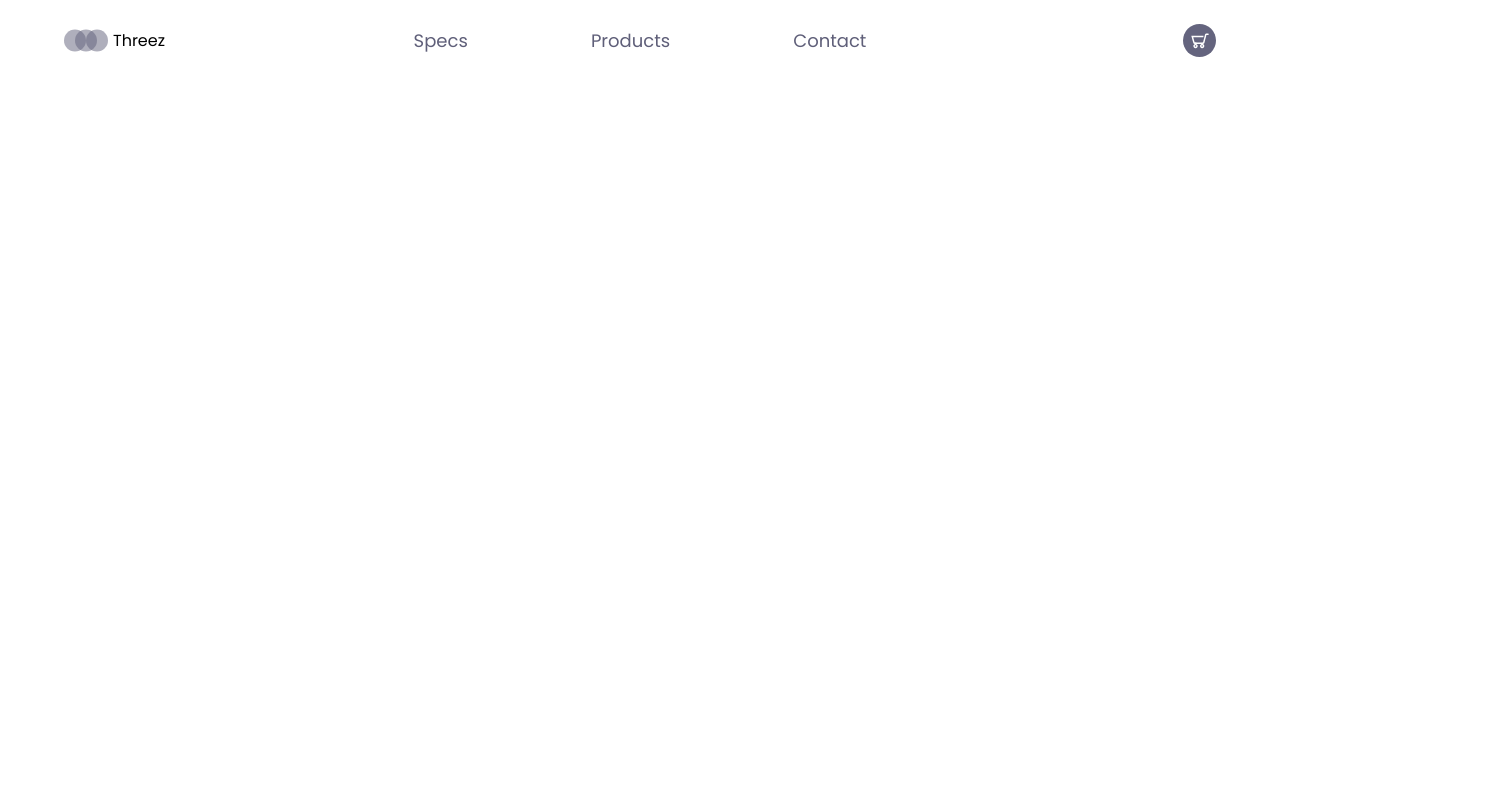
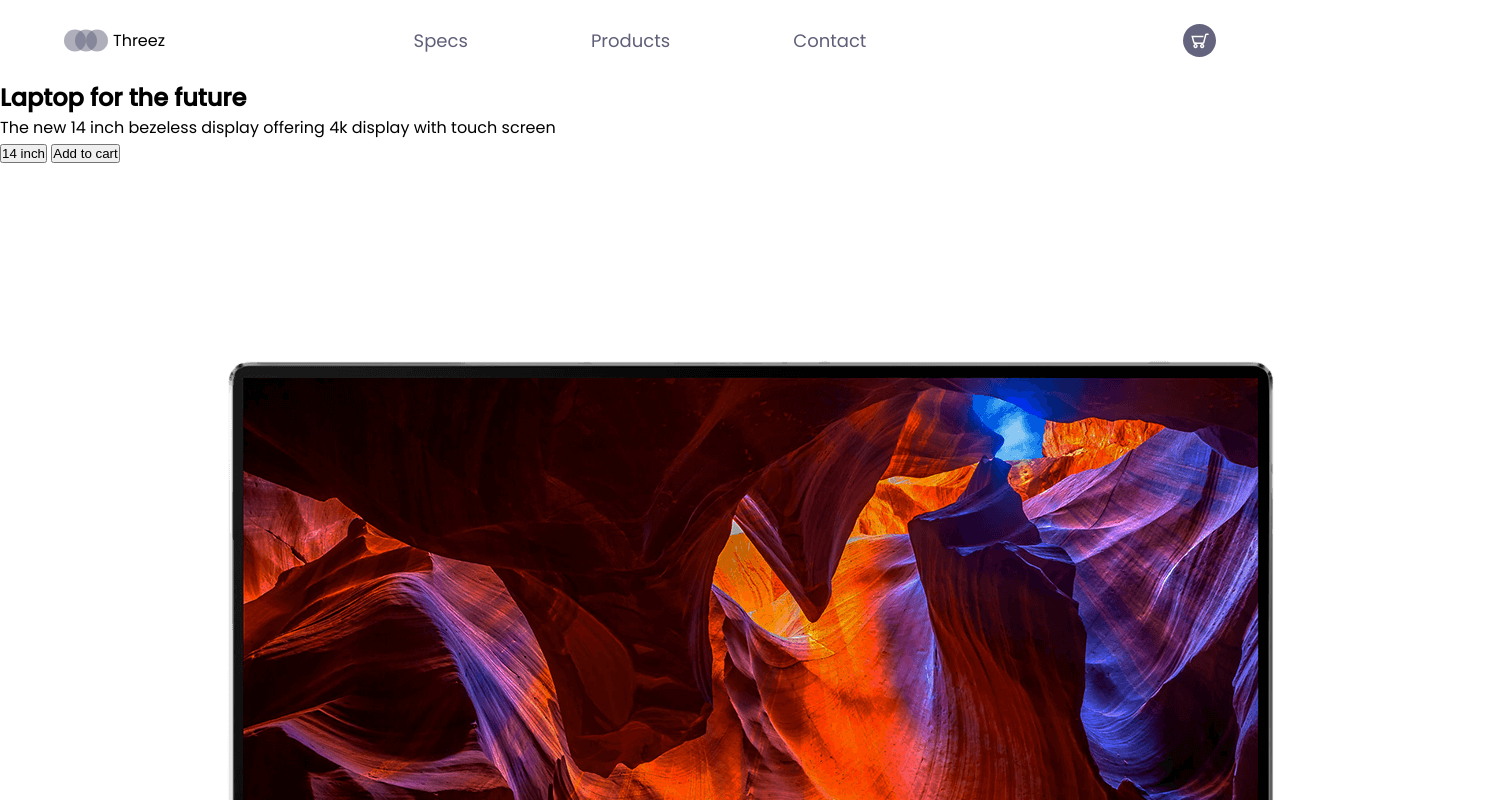
Before and after one commit to mostmojo/laptop-ui, a plain HTML site: page index.html in a window 1280 px wide. Shown: the top 800 px of the page, 1500 px wide, since content can reach past the window. Drawn offline with Linux system fonts and the light colour scheme.

Commit message:
Add markup for main section

```diff
--- a/index.html
+++ b/index.html
@@ -25,5 +25,23 @@
 			<img src="./img/cart.svg" alt="cart">
 		</div>
 	</header>
+
+	<main>
+		<section class="presentation">
+			<div class="introduction">
+				<div class="intro-text">
+					<h1>Laptop for the future</h1>
+					<p>The new 14 inch bezeless display offering 4k display with  touch screen</p>
+				</div>
+				<div class="cta">
+					<button class="cta-select">14 inch</button>
+					<button class="cta-add">Add to cart</button>
+				</div>
+			</div>
+			<div class="cover">
+				<img src="./img/matebook.png" alt="matebook">
+			</div>
+		</section>
+	</main>
 </body>
 </html>
```
